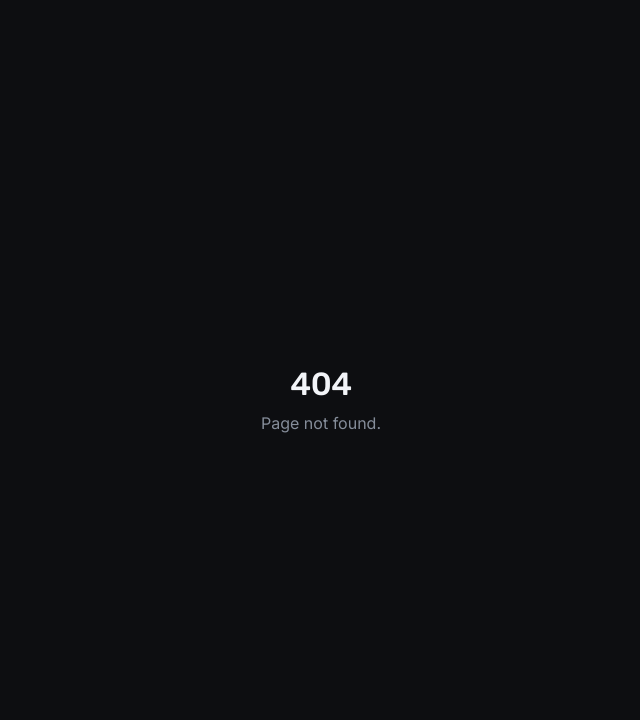
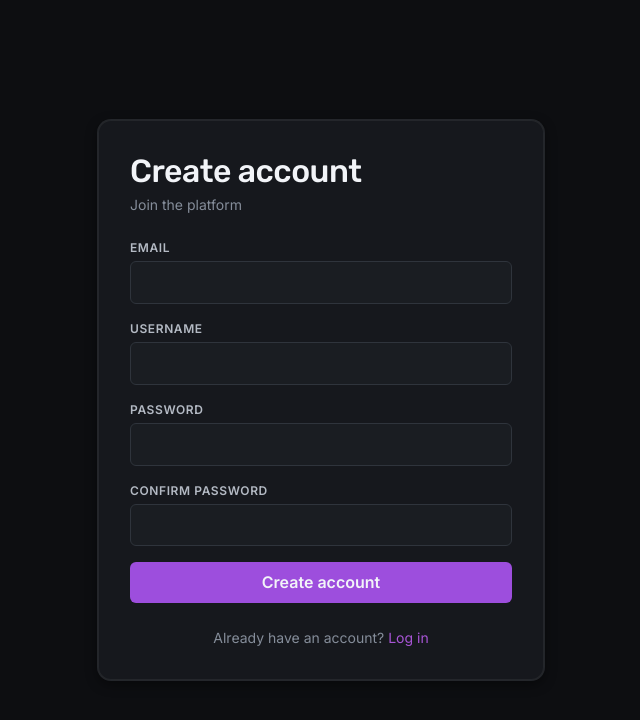
Before and after one commit to MelloTheCatLover/KEEP-Territories, a React (Vite) app in the folder client/: page /register in a window 1280 px wide. Before the commit this address had no page. Shown: the top 720 px of the page, without its empty margins (319-959 px from the left). Built offline with nearby package versions, Linux system fonts and the light colour scheme.

Commit message:
M14: Added RegisterPage with form validation and route

```diff
--- /dev/null
+++ b/client/src/features/auth/RegisterPage.tsx
@@ -0,0 +1,152 @@
+import { useState, type FormEvent } from 'react';
+import { Link } from 'react-router-dom';
+import { useAuth } from './AuthContext';
+import { ApiError } from '../../shared/api/client';
+
+export function RegisterPage() {
+  const { register } = useAuth();
+  const [email, setEmail] = useState('');
+  const [username, setUsername] = useState('');
+  const [password, setPassword] = useState('');
+  const [passwordConfirm, setPasswordConfirm] = useState('');
+  const [fieldErrors, setFieldErrors] = useState<{
+    email?: string;
+    username?: string;
+    password?: string;
+    passwordConfirm?: string;
+  }>({});
+  const [submitError, setSubmitError] = useState<string | null>(null);
+  const [isSubmitting, setIsSubmitting] = useState(false);
+
+  function validate() {
+    const errors: typeof fieldErrors = {};
+    if (!email.includes('@')) errors.email = 'Invalid email';
+    if (username.length < 3) errors.username = 'At least 3 characters';
+    if (password.length < 8) errors.password = 'At least 8 characters';
+    if (passwordConfirm !== password) errors.passwordConfirm = 'Passwords do not match';
+    return errors;
+  }
+
+  async function handleSubmit(e: FormEvent) {
+    e.preventDefault();
+    const errors = validate();
+    setFieldErrors(errors);
+    if (Object.keys(errors).length > 0) return;
+
+    setIsSubmitting(true);
+    setSubmitError(null);
+    try {
+      await register(email, username, password);
+    } catch (err) {
+      if (err instanceof ApiError) {
+        setSubmitError(err.message);
+      } else {
+        setSubmitError('Network error. Try again.');
+      }
+    } finally {
+      setIsSubmitting(false);
+    }
+  }
+
+  return (
+    <main className="min-h-screen bg-neutral-50 flex items-center justify-center px-4">
+      <div className="w-full max-w-md bg-glass-medium backdrop-blur-glass border border-glass rounded-lg shadow-2 p-6">
+        <h1 className="font-display text-heading-md text-neutral-1000 mb-1">Create account</h1>
+        <p className="text-sm text-neutral-700 mb-5">Join the platform</p>
+
+        <form onSubmit={handleSubmit} className="flex flex-col gap-4">
+          <div>
+            <label className="label text-neutral-800 block mb-1" htmlFor="email">Email</label>
+            <input
+              id="email"
+              type="email"
+              autoComplete="email"
+              value={email}
+              onChange={(e) => setEmail(e.target.value)}
+              disabled={isSubmitting}
+              className={`w-full bg-neutral-200 border rounded-sm px-3 py-2 text-base text-neutral-900 focus:border-brand-500 focus:outline-none disabled:opacity-40 ${
+                fieldErrors.email ? 'border-danger' : 'border-neutral-400'
+              }`}
+            />
+            {fieldErrors.email && (
+              <p className="text-xs text-danger-text mt-1">{fieldErrors.email}</p>
+            )}
+          </div>
+
+          <div>
+            <label className="label text-neutral-800 block mb-1" htmlFor="username">Username</label>
+            <input
+              id="username"
+              type="text"
+              autoComplete="username"
+              value={username}
+              onChange={(e) => setUsername(e.target.value)}
+              disabled={isSubmitting}
+              className={`w-full bg-neutral-200 border rounded-sm px-3 py-2 text-base text-neutral-900 focus:border-brand-500 focus:outline-none disabled:opacity-40 ${
+                fieldErrors.username ? 'border-danger' : 'border-neutral-400'
+              }`}
+            />
+            {fieldErrors.username && (
+              <p className="text-xs text-danger-text mt-1">{fieldErrors.username}</p>
+            )}
+          </div>
+
+          <div>
+            <label className="label text-neutral-800 block mb-1" htmlFor="password">Password</label>
+            <input
+              id="password"
+              type="password"
+              autoComplete="new-password"
+              value={password}
+              onChange={(e) => setPassword(e.target.value)}
+              disabled={isSubmitting}
+              className={`w-full bg-neutral-200 border rounded-sm px-3 py-2 text-base text-neutral-900 focus:border-brand-500 focus:outline-none disabled:opacity-40 ${
+                fieldErrors.password ? 'border-danger' : 'border-neutral-400'
+              }`}
+            />
+            {fieldErrors.password && (
+              <p className="text-xs text-danger-text mt-1">{fieldErrors.password}</p>
+            )}
+          </div>
+
+          <div>
+            <label className="label text-neutral-800 block mb-1" htmlFor="passwordConfirm">Confirm password</label>
+            <input
+              id="passwordConfirm"
+              type="password"
+              autoComplete="new-password"
+              value={passwordConfirm}
+              onChange={(e) => setPasswordConfirm(e.target.value)}
+              disabled={isSubmitting}
+              className={`w-full bg-neutral-200 border rounded-sm px-3 py-2 text-base text-neutral-900 focus:border-brand-500 focus:outline-none disabled:opacity-40 ${
+                fieldErrors.passwordConfirm ? 'border-danger' : 'border-neutral-400'
+              }`}
+            />
+            {fieldErrors.passwordConfirm && (
+              <p className="text-xs text-danger-text mt-1">{fieldErrors.passwordConfirm}</p>
+            )}
+          </div>
+
+          {submitError && (
+            <div className="bg-danger-bg text-danger-text text-sm px-3 py-2 rounded-sm border border-danger">
+              {submitError}
+            </div>
+          )}
+
+          <button
+            type="submit"
+            disabled={isSubmitting}
+            className="w-full bg-brand-500 hover:bg-brand-400 active:bg-brand-600 text-neutral-1000 font-semibold text-base px-4 py-2 rounded-sm transition-colors disabled:opacity-40 disabled:cursor-not-allowed"
+          >
+            {isSubmitting ? 'Creating account...' : 'Create account'}
+          </button>
+        </form>
+
+        <p className="text-sm text-neutral-700 text-center mt-5">
+          Already have an account?{' '}
+          <Link to="/login" className="text-brand-400 hover:text-brand-300">Log in</Link>
+        </p>
+      </div>
+    </main>
+  );
+}
--- a/client/src/routes.tsx
+++ b/client/src/routes.tsx
@@ -1,5 +1,6 @@
 import { createBrowserRouter, Navigate } from 'react-router-dom';
 import { LoginPage } from './features/auth/LoginPage';
+import { RegisterPage } from './features/auth/RegisterPage';
 import { MapPage } from './features/map/MapPage';
 import { TeamPage } from './features/team/TeamPage';
 import { ProtectedRoute } from './features/auth/ProtectedRoute';
@@ -12,6 +13,14 @@ export const router = createBrowserRouter([
     element: (
       <GuestRoute>
         <LoginPage />
+      </GuestRoute>
+    ),
+  },
+  {
+    path: '/register',
+    element: (
+      <GuestRoute>
+        <RegisterPage />
       </GuestRoute>
     ),
   },
```
